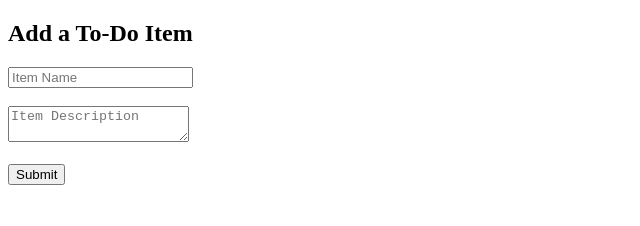
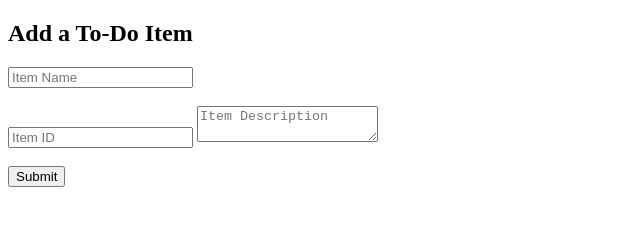
Before and after one commit to sneha054/github_assignment, a plain HTML site: page todo_project/frontend/index.html in a window 1280 px wide. Shown: the whole page, without its empty margins (0-640 px from the left). Drawn offline with Linux system fonts and the light colour scheme.

Commit message:
added itemID field

```diff
--- a/todo_project/frontend/index.html
+++ b/todo_project/frontend/index.html
@@ -9,6 +9,7 @@
   <h2>Add a To-Do Item</h2>
   <form action="http://localhost:5000/submittodoitem" method="POST">
     <input type="text" name="itemName" placeholder="Item Name" required><br><br>
+    <input type="text" name="itemId" placeholder="Item ID">
     <textarea name="itemDescription" placeholder="Item Description" required></textarea><br><br>
     <button type="submit">Submit</button>
   </form>
```
Also changed, not shown: 1 other file.
